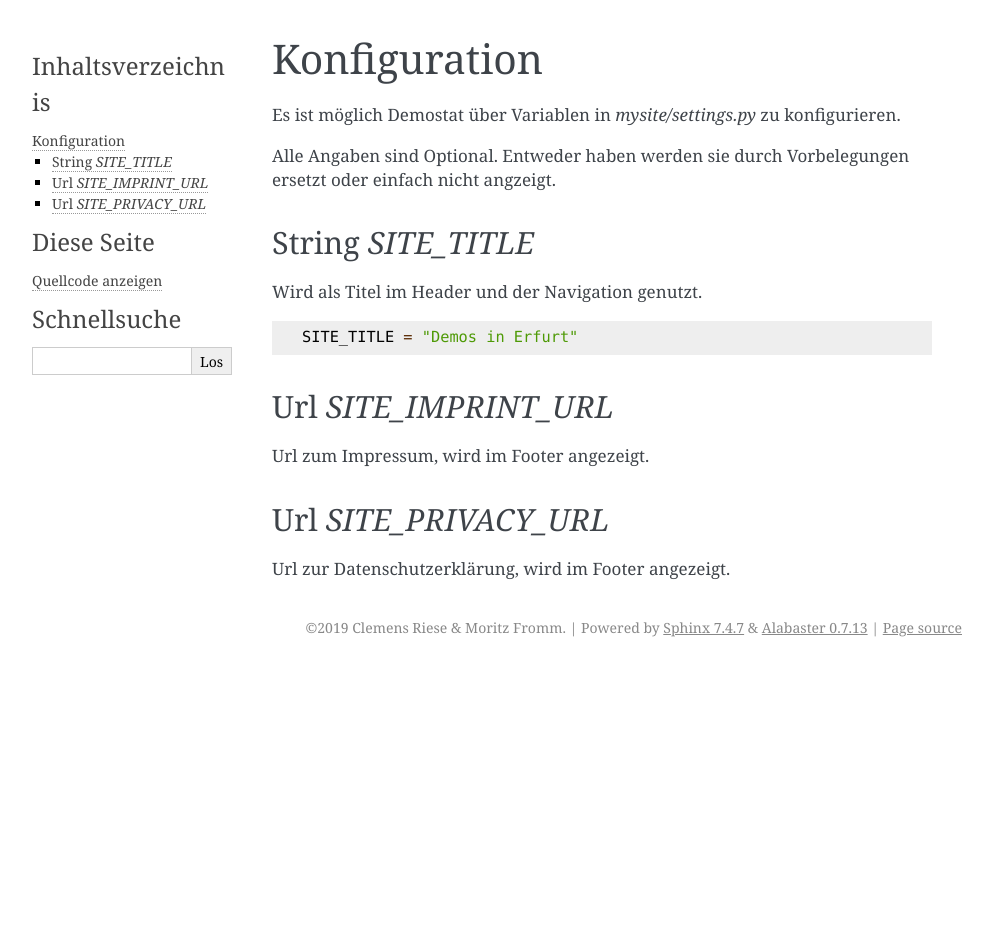
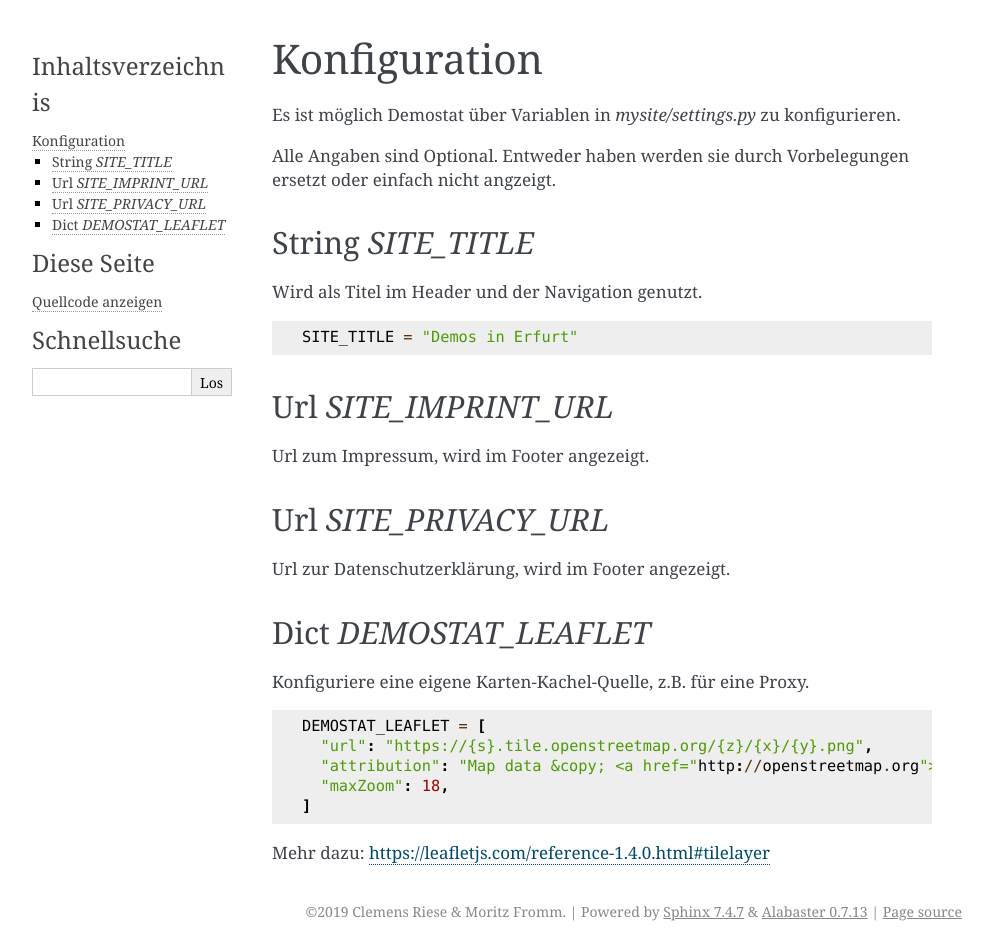
Before and after one commit to demostat/demostat, a Sphinx documentation site: the page built from docs/conf.rst, in a window 1280 px wide. Shown: the whole page, without its empty margins (148-1141 px from the left). Built offline with Sphinx 7.4.7, drawn with Linux system fonts in a browser that asks for light colours; before the commit the page ends 900 px from its top, so only the background shows below that.

Commit message:
Dokumentation hinzugefügt

```diff
--- a/docs/conf.rst
+++ b/docs/conf.rst
@@ -24,3 +24,19 @@ Url `SITE_PRIVACY_URL`
 ----------------------
 
 Url zur Datenschutzerklärung, wird im Footer angezeigt.
+
+Dict `DEMOSTAT_LEAFLET`
+-----------------------
+
+Konfiguriere eine eigene Karten-Kachel-Quelle, z.B. für eine Proxy.
+
+::
+
+    DEMOSTAT_LEAFLET = [
+      "url": "https://{s}.tile.openstreetmap.org/{z}/{x}/{y}.png",
+      "attribution": "Map data &copy; <a href="http://openstreetmap.org">OpenStreetMap</a> contributors, <a href="http://creativecommons.org/licenses/by-sa/2.0/">CC-BY-SA</a>",
+      "maxZoom": 18,
+    ]
+
+
+Mehr dazu: https://leafletjs.com/reference-1.4.0.html#tilelayer
```
